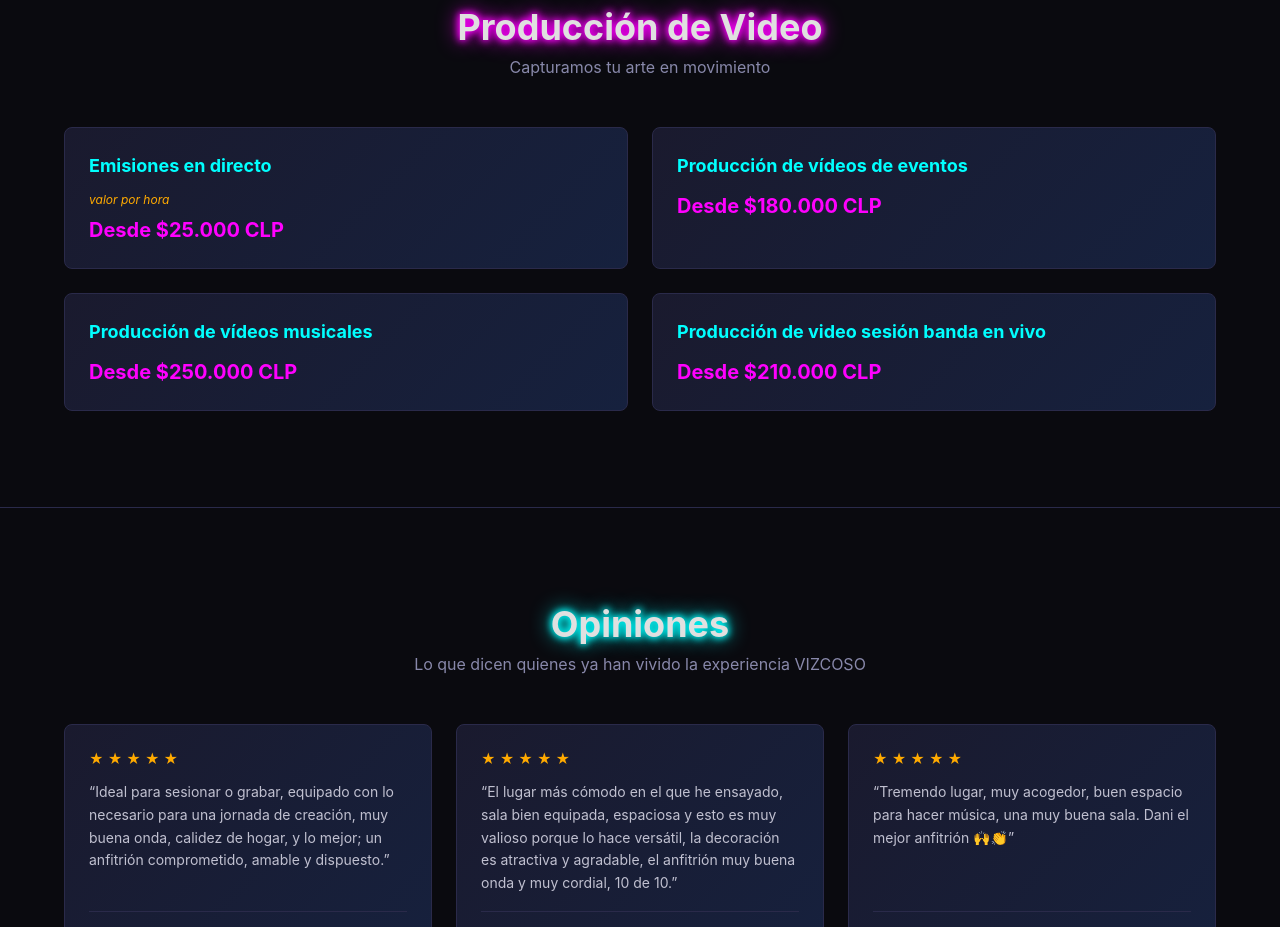
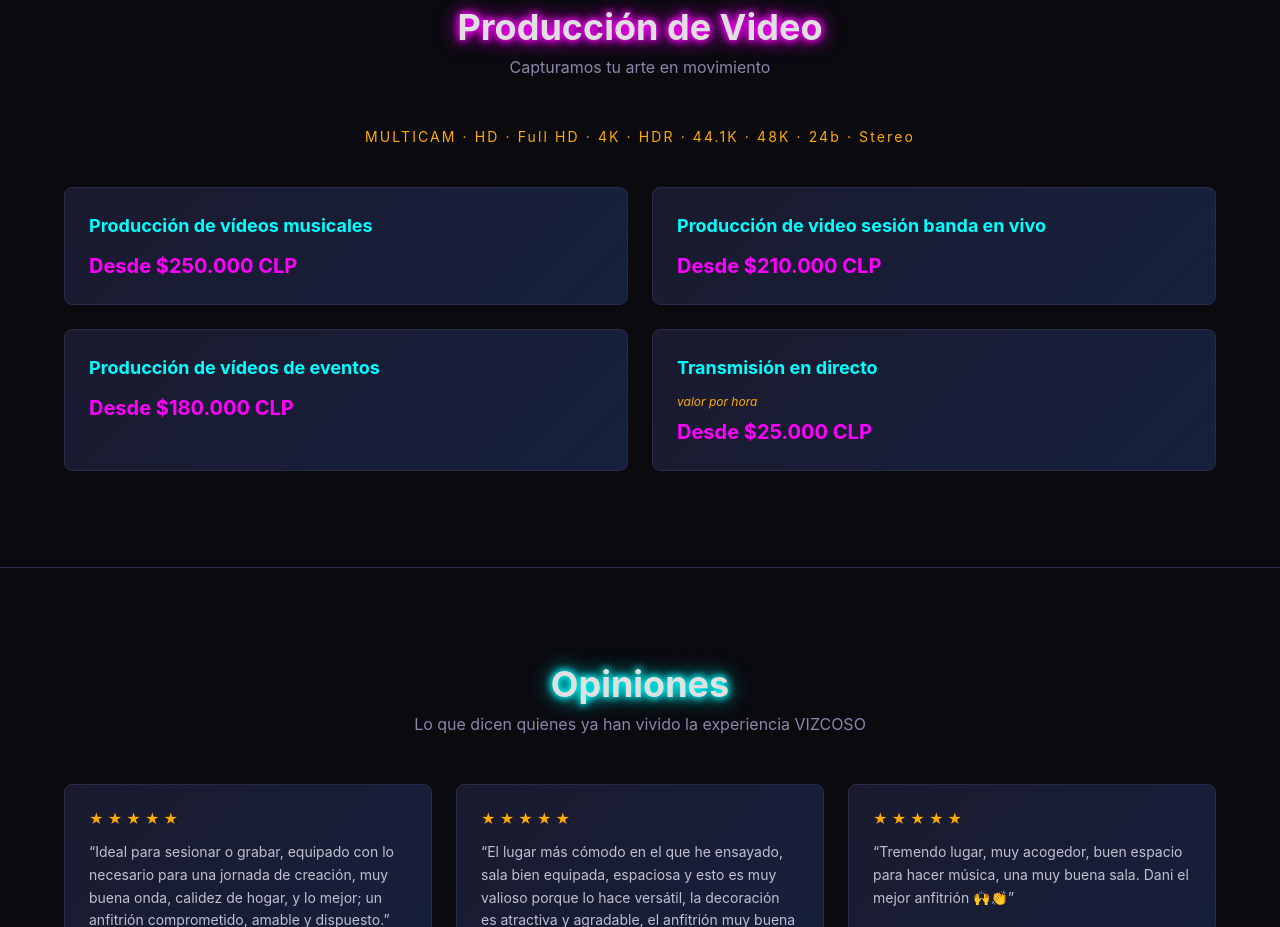
Before and after one commit to superdandi/vizcoso, a Next.js app: page /vizcoso/ in a window 1280 px wide. Shown: the part 4080-5007 px from the top of the page. Built offline with nearby package versions, Linux system fonts and the light colour scheme.

Commit message:
Reorder video services, rename transmision directo, add MULTICAM specs

```diff
--- a/src/components/VideoProduccion.tsx
+++ b/src/components/VideoProduccion.tsx
@@ -9,6 +9,9 @@ export default function VideoProduccion() {
         </h2>
         <p className="mb-12 text-center text-[#8888aa]">
           Capturamos tu arte en movimiento
+        </p>
+        <p className="mb-10 text-center text-sm tracking-[0.15em] text-[#ffaa00]">
+          MULTICAM &middot; HD &middot; Full HD &middot; 4K &middot; HDR &middot; 44.1K &middot; 48K &middot; 24b &middot; Stereo
         </p>
 
         <div className="grid gap-6 sm:grid-cols-2">
--- a/src/data/services.ts
+++ b/src/data/services.ts
@@ -70,15 +70,6 @@ export const clasesMusica: ClassItem[] = [
 
 export const videoServicios: VideoService[] = [
   {
-    title: "Emisiones en directo",
-    price: "Desde $25.000 CLP",
-    note: "valor por hora",
-  },
-  {
-    title: "Producción de vídeos de eventos",
-    price: "Desde $180.000 CLP",
-  },
-  {
     title: "Producción de vídeos musicales",
     price: "Desde $250.000 CLP",
   },
@@ -86,4 +77,13 @@ export const videoServicios: VideoService[] = [
     title: "Producción de video sesión banda en vivo",
     price: "Desde $210.000 CLP",
   },
+  {
+    title: "Producción de vídeos de eventos",
+    price: "Desde $180.000 CLP",
+  },
+  {
+    title: "Transmisión en directo",
+    price: "Desde $25.000 CLP",
+    note: "valor por hora",
+  },
 ];
```
